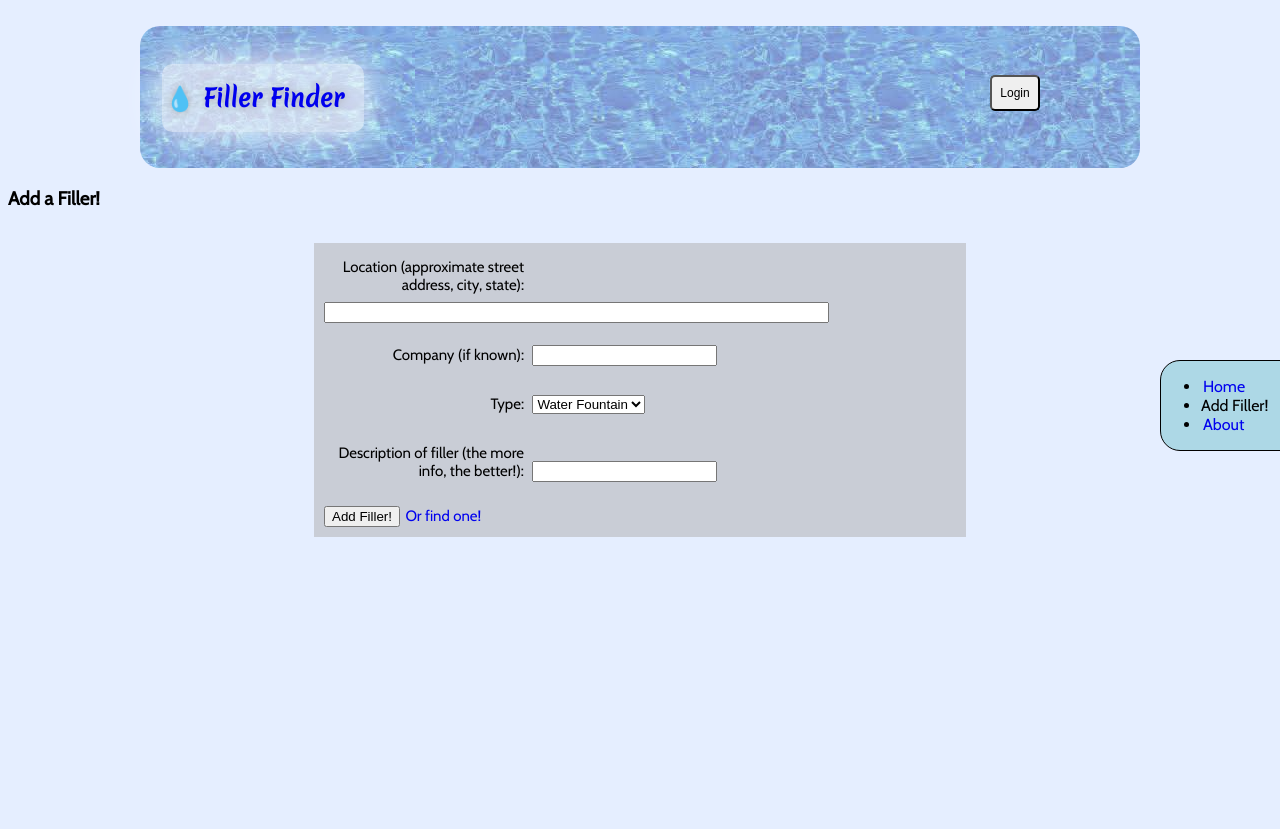
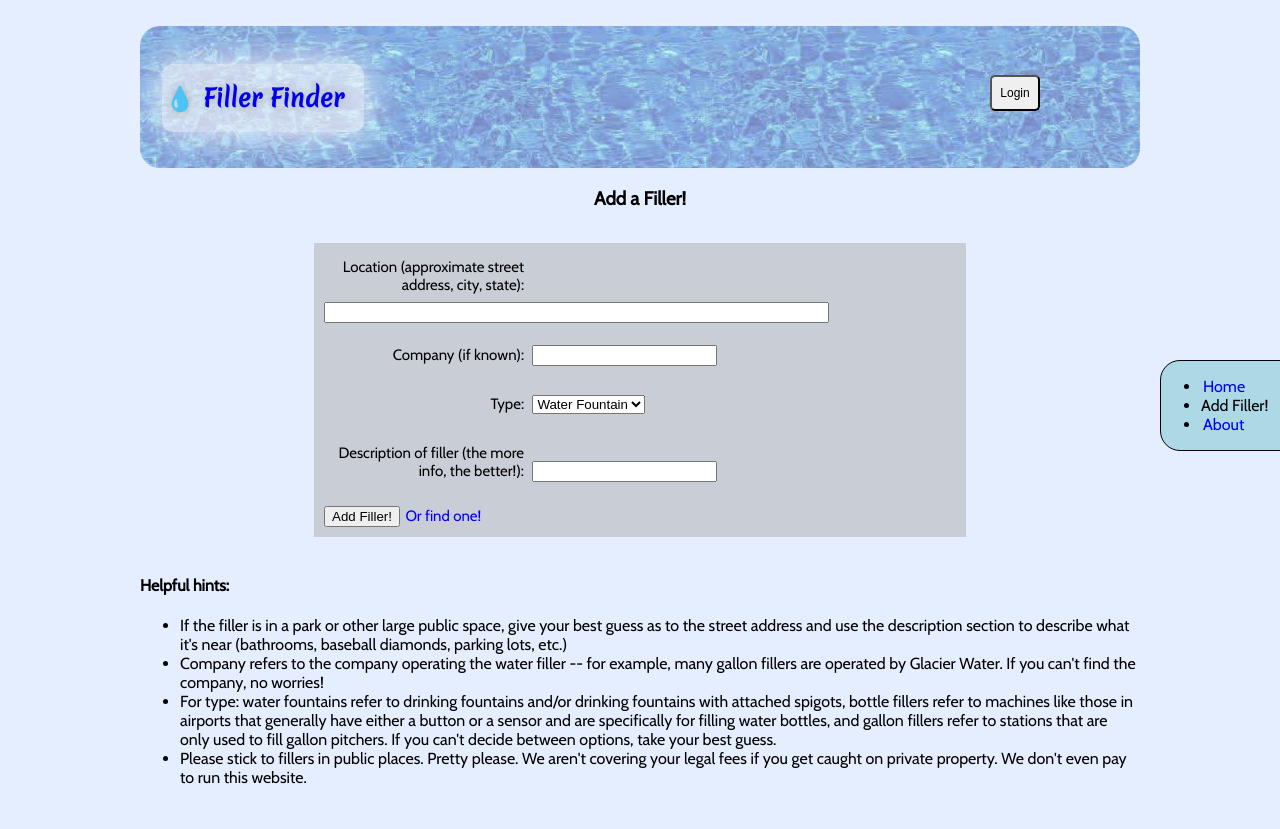
Before and after one commit to maxhchen/filler-finder, a Python web app: template templates/addFiller.html in a window 1280 px wide. Before the commit the page ends 537 px from the top, so only its background shows below. Run offline with Jinja, Linux system fonts and the light colour scheme; the template is opened without the code that fills it, so the values that code supplies are empty.

Commit message:
hints for adding filler

```diff
--- a/templates/addFiller.html
+++ b/templates/addFiller.html
@@ -37,6 +37,19 @@
     font-family: "Cabin", sans-serif;
   }
 
+  h4 {
+    font-family: "Cabin", sans-serif;
+  }
+
+  ul {
+    font-family: "Cabin", sans-serif;
+  }
+
+  #hints {
+    max-width: 1000px;
+    margin: 0 auto;
+  }
+
 </style>
 
 <br>
@@ -74,7 +87,7 @@
 </div>
 
 <div id='header'>
-  <h3> Add a Filler! </h3>
+  <h3 align="center"> Add a Filler! </h3>
 </div>
 
 <div id='form'>
@@ -91,5 +104,19 @@
     <input type="submit" value="Add Filler!"/>
     <a href='/'> Or find one! <a>
   </form>
-<!-- form does not push to the right place yet -->
 </div>
+
+<div id='hints'>
+  <h4> Helpful hints: </h4>
+  <ul>
+    <li> If the filler is in a park or other large public space, give your best guess as to the street address
+      and use the description section to describe what it's near (bathrooms, baseball diamonds, parking lots,
+      etc.)</li>
+    <li> Company refers to the company operating the water filler -- for example, many gallon fillers are
+      operated by Glacier Water. If you can't find the company, no worries!</li>
+    <li> For type: water fountains refer to drinking fountains and/or drinking fountains with attached spigots,
+      bottle fillers refer to machines like those in airports that generally have either a button or a sensor
+      and are specifically for filling water bottles, and gallon fillers refer to stations that are only used
+      to fill gallon pitchers. If you can't decide between options, take your best guess.</li>
+    <li> Please stick to fillers in public places. Pretty please. We aren't covering your legal fees if you
+      get caught on private property. We don't even pay to run this website.</li>
```
